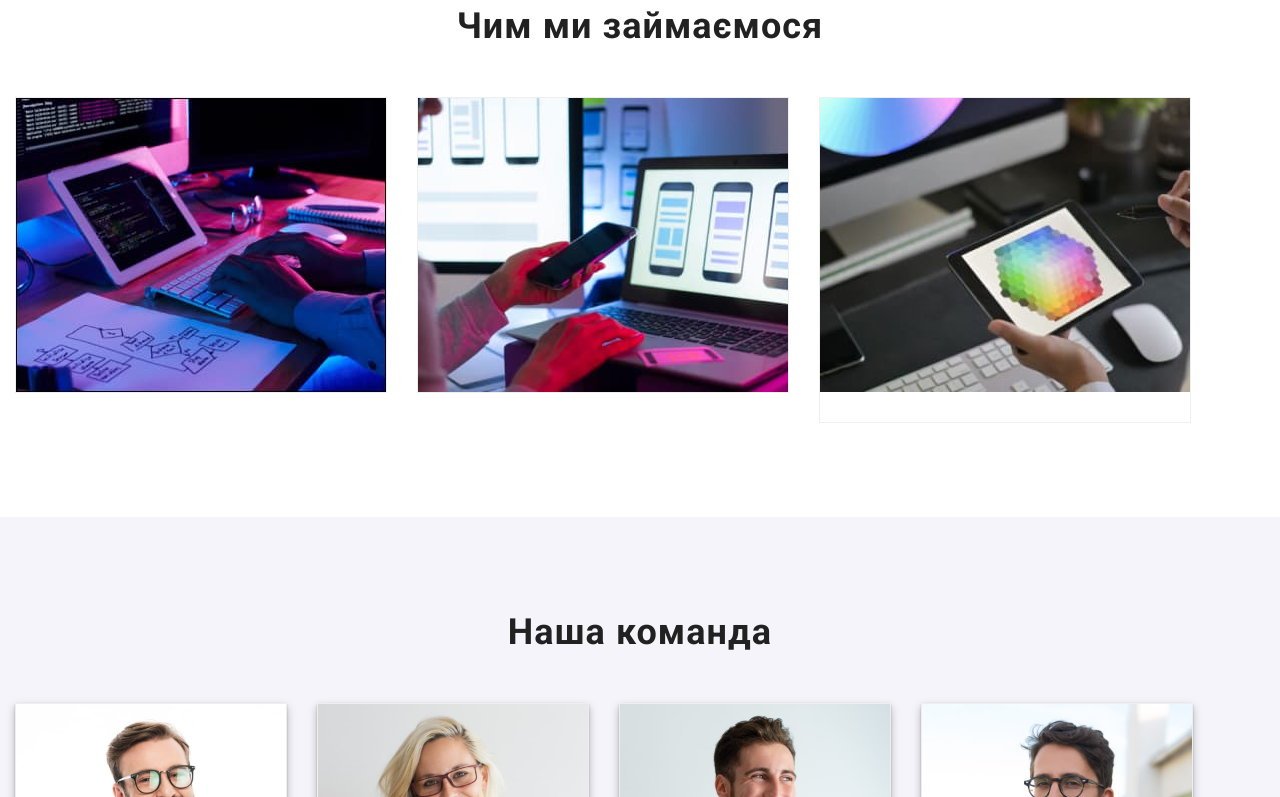
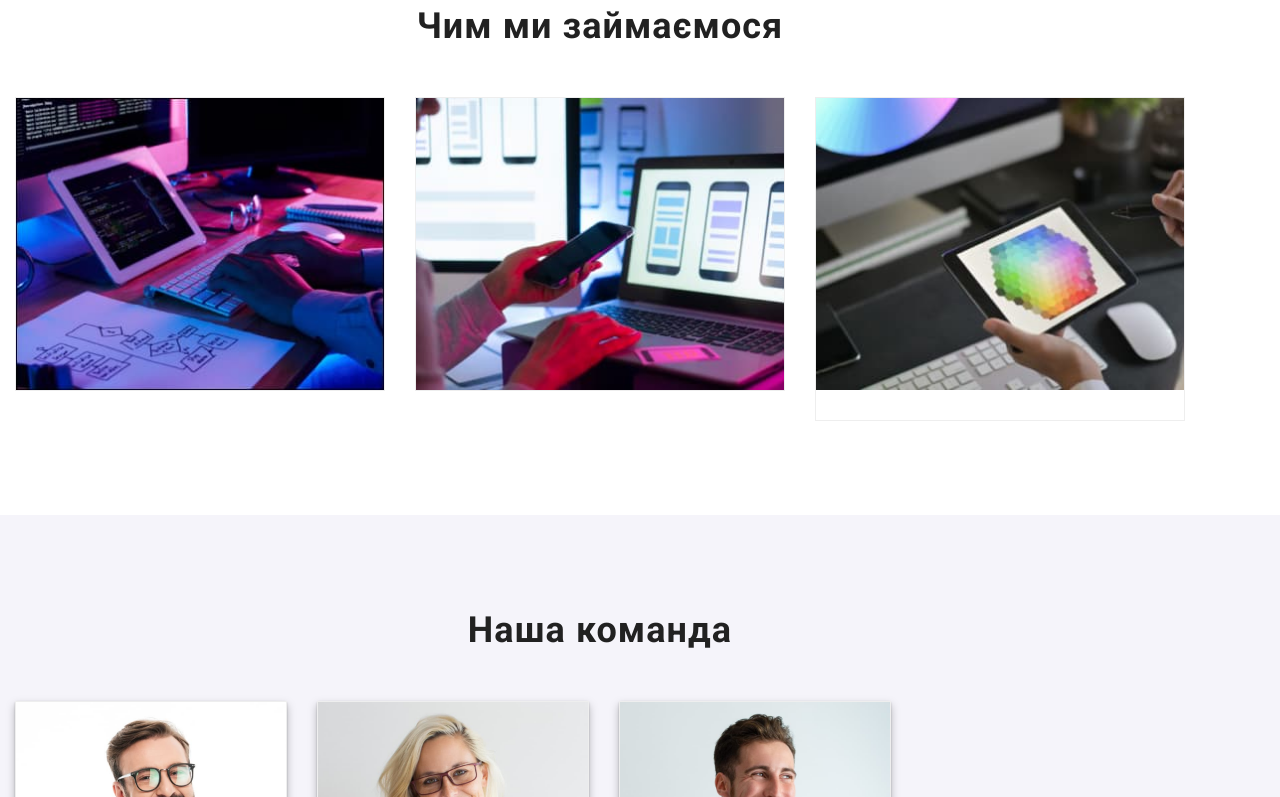
Before and after one commit to marychka2335/goit-markup-hw-03-old, a plain HTML site: page index.html in a window 1280 px wide. Shown: the part 977-1774 px from the top of the page. Drawn offline with nearby package versions, Linux system fonts and the light colour scheme.

Commit message:
Changes to padding and margins
changes to paddings and margins

```diff
--- a/css/styles.css
+++ b/css/styles.css
@@ -73,8 +73,9 @@ img {
 }
 
 .container {
-  width: 1200 px;
-  margin: 0 auto;
+  width: 1200px;
+  margin-left: 0;
+  margin-right: 0;
   padding: 0 15px;
 }
 
@@ -268,6 +269,7 @@ h1 {
 .specialty .container {
   /* padding-left: 0;
   padding-right: 0; */
+  /* margin-right: 0; */
 
 }
 
@@ -302,7 +304,7 @@ h1 {
 }
 
 .business .item:not(:last-child) {
-  gap: calc((100% - 30px * 2) / 3);
+  margin-right: 30px;
 }
 
 /* out team styles */
@@ -328,6 +330,10 @@ h1 {
   box-shadow: 0px 1px 3px rgba(0, 0, 0, 0.12), 0px 1px 1px rgba(0, 0, 0, 0.14), 0px 2px 1px rgba(0, 0, 0, 0.2);
   border-radius: 0px 0px 4px 4px;
   filter: drop-shadow(0px 4px 4px rgba(0, 0, 0, 0.25));
+}
+
+.team .item:not(:last-child) {
+  margin-right: 30px;
 }
 
 .team .title {
--- a/index.html
+++ b/index.html
@@ -64,7 +64,7 @@
     <!-- main content -->
     <main>
       <!-- hero -->
-      <section class="hero">
+      <section class="hero container">
         <div class="hero-container">
           <h1 class="hero-sign">Ефективні рішення для вашого бізнесу</h1>
           <button type="button" class="button preliminary-btn">
```
